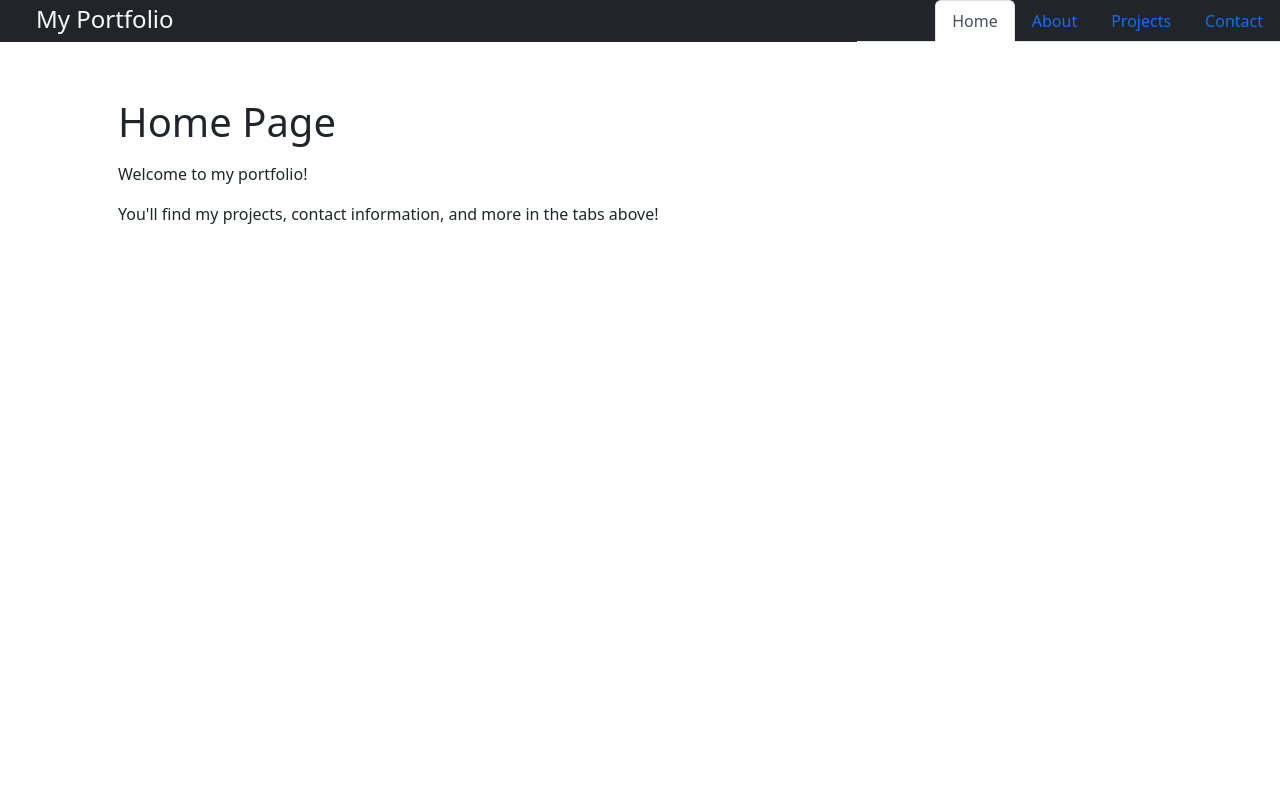
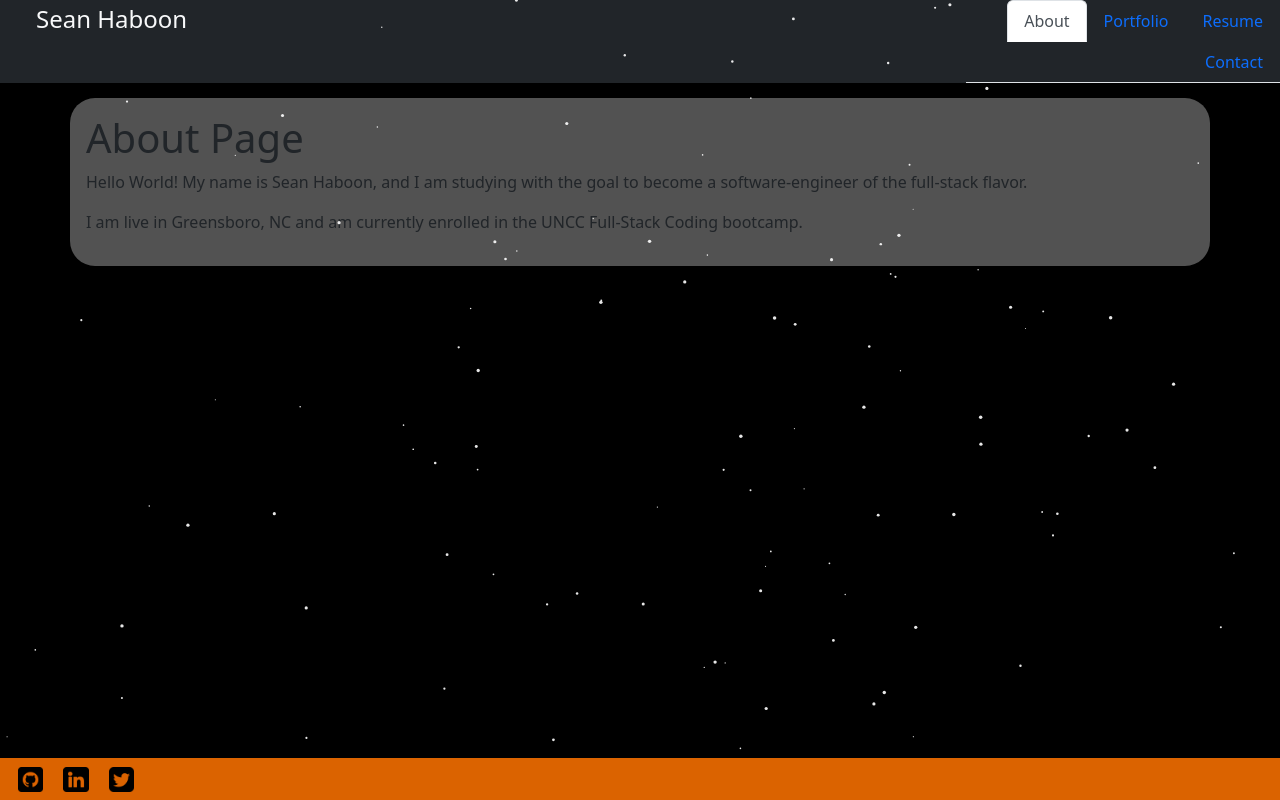
Before and after one commit to shaboon/verbose-goggles, a React (Create React App) app: page / in a window 1280 px wide. Built offline with nearby package versions, Linux system fonts and the light colour scheme.

Commit message:
more styling added

```diff
--- a/src/components/Footer.js
+++ b/src/components/Footer.js
@@ -1,12 +1,21 @@
 import React from "react";
+import github from "../img/github.png";
+import linkedin from "../img/linkedin.png";
+import twitter from "../img/twitter-sign.png";
 
 export default function Footer() {
   return (
     <div>
-      <footer>
-        <section>
+      <footer className="foot">
+        <section className="icon-container">
           <a href="https://github.com/shaboon">
-            <img src="" />
+            <img src={github} className="icon" alt="Github Logo and Link" />
+          </a>
+          <a href="https://www.linkedin.com/in/sean-haboon-6494501a7/">
+            <img src={linkedin} className="icon" alt="LinkedIn Logo and Link" />
+          </a>
+          <a href="https://twitter.com/SeanHaboon">
+            <img src={twitter} className="icon" alt="Twitter Logo and Link" />
           </a>
         </section>
       </footer>
--- /dev/null
+++ b/src/components/GalaxyBackground.js
@@ -0,0 +1,114 @@
+import React from "react";
+
+const isValidHexCode = (s) => {
+  const string = s;
+  const re = /[0-9A-Fa-f]{6}/g;
+  return re.test(string) && string.includes("#");
+};
+
+const GalaxyBackground = (props) => {
+  const starCount = props.starCount || 150;
+  const rotationSpeed = props.rotationSpeed || 0.01;
+  const innerRadius = props.innerRadius || 100;
+  const minSize = props.minSize || 0.5;
+  const maxSize = props.maxSize || 1.8;
+  const opacity = props.opacity || 0.9;
+  const bgColor =
+    props.bgColor && isValidHexCode(props.bgColor) ? props.bgColor : "#000000";
+  const starColor =
+    props.starColor && isValidHexCode(props.starColor)
+      ? props.starColor
+      : "#ffffff";
+
+  const galaxy = React.createRef();
+  const svgGroup = React.createRef();
+
+  React.useEffect(() => {
+    console.log("React.useEffect");
+    const handleResize = () => {
+      if (svgGroup.current) {
+        svgGroup.current.innerHTML = "";
+        initBackground();
+      }
+    };
+
+    window.addEventListener("resize", handleResize);
+    handleResize();
+  });
+
+  const rotate = (stars, center) => {
+    stars.forEach(function (star) {
+      star.angle += (star.speed * Math.PI) / 180;
+      star.setAttribute("cx", center.x + star.radius * Math.cos(star.angle));
+      star.setAttribute("cy", center.y + star.radius * Math.sin(star.angle));
+    });
+    requestAnimationFrame(() => rotate(stars, center));
+  };
+
+  const initBackground = () => {
+    let svgNS = "http://www.w3.org/2000/svg";
+    let center = {
+      x: galaxy.current.getBoundingClientRect().width / 2,
+      y: galaxy.current.getBoundingClientRect().height / 2,
+    };
+
+    let stars = [];
+    let maxRad = Math.sqrt(Math.pow(center.x, 2) + Math.pow(center.y, 2));
+
+    for (let i = 0; i < starCount; ++i) {
+      // add new star
+      let star = document.createElementNS(svgNS, "circle");
+
+      // set basic tag attributes
+      star.setAttribute("class", "star");
+      star.setAttribute("fill", starColor);
+      star.setAttribute("stroke", "none");
+      star.setAttribute("cx", center.x);
+      star.setAttribute("cy", center.y);
+      star.setAttribute("r", Math.random() * (maxSize - minSize) + minSize);
+
+      // set custom attributes for calculations
+      star.speed = parseFloat(star.getAttribute("r")) * rotationSpeed;
+      star.angle = Math.random() * 360;
+      star.radius = Math.random() * (maxRad - innerRadius) + innerRadius;
+
+      // add to internal array and svg group
+      stars.push(star);
+      svgGroup.current.appendChild(star);
+    }
+
+    rotate(stars, center);
+  };
+
+  return (
+    <div
+      style={{
+        backgroundColor: bgColor,
+        height: "100vh",
+        position: "relative",
+        width: "100%",
+      }}
+    >
+      <svg
+        style={{
+          opacity: opacity,
+          position: "absolute",
+          pointerEvents: "none",
+          width: "100%",
+          height: "100%",
+        }}
+        id="galaxy"
+        ref={galaxy}
+      >
+        <g
+          id="stars"
+          style={{ width: "100%", height: "100%" }}
+          ref={svgGroup}
+        ></g>
+      </svg>
+      <div style={{ zIndex: 10 }}>{props.children}</div>
+    </div>
+  );
+};
+
+export default GalaxyBackground;
--- a/src/components/NavTabs.js
+++ b/src/components/NavTabs.js
@@ -2,20 +2,9 @@ import React from "react";
 
 function NavTabs({ currentPage, handlePageChange }) {
   return (
-    <div className="row bg-dark text-light">
-      <h1 className="justify-content-start col-8 px-5 nav-text">
-        My Portfolio
-      </h1>
-      <ul className="nav nav-tabs col-4 justify-content-end">
-        <li className="nav-item py-0">
-          <a
-            href="#home"
-            onClick={() => handlePageChange("Home")}
-            className={currentPage === "Home" ? "nav-link active" : "nav-link"}
-          >
-            Home
-          </a>
-        </li>
+    <div className="row bg-dark text-light nav-container">
+      <h1 className="justify-content-start col-9 px-5 nav-text">Sean Haboon</h1>
+      <ul className="nav nav-tabs col-3 justify-content-end">
         <li className="nav-item py-0">
           <a
             href="#about"
@@ -27,13 +16,24 @@ function NavTabs({ currentPage, handlePageChange }) {
         </li>
         <li className="nav-item py-0">
           <a
-            href="#projects"
-            onClick={() => handlePageChange("Projects")}
+            href="#portfolio"
+            onClick={() => handlePageChange("Portfolio")}
             className={
-              currentPage === "Projects" ? "nav-link active" : "nav-link"
+              currentPage === "Portfolio" ? "nav-link active" : "nav-link"
             }
           >
-            Projects
+            Portfolio
+          </a>
+        </li>
+        <li className="nav-item py-0">
+          <a
+            href="#resume"
+            onClick={() => handlePageChange("Resume")}
+            className={
+              currentPage === "Resume" ? "nav-link active" : "nav-link"
+            }
+          >
+            Resume
           </a>
         </li>
         <li className="nav-item py-0">
--- a/src/components/PortfolioContainer.js
+++ b/src/components/PortfolioContainer.js
@@ -1,23 +1,24 @@
 import React, { useState } from "react";
 import NavTabs from "./NavTabs";
 import Footer from "./Footer";
-import Home from "./pages/Home";
+import Resume from "./pages/Resume";
 import About from "./pages/About";
-import Projects from "./pages/Projects";
+import Portfolio from "./pages/Portfolio";
 import Contact from "./pages/Contact";
+import GalaxyBackground from "./GalaxyBackground";
 
 export default function PortfolioContainer() {
-  const [currentPage, setCurrentPage] = useState("Home");
+  const [currentPage, setCurrentPage] = useState("About");
 
   const renderPage = () => {
-    if (currentPage === "Home") {
-      return <Home />;
-    }
     if (currentPage === "About") {
       return <About />;
     }
-    if (currentPage === "Projects") {
-      return <Projects />;
+    if (currentPage === "Portfolio") {
+      return <Portfolio />;
+    }
+    if (currentPage === "Resume") {
+      return <Resume />;
     }
     return <Contact />;
   };
@@ -25,10 +26,15 @@ export default function PortfolioContainer() {
   const handlePageChange = (page) => setCurrentPage(page);
 
   return (
-    <div>
-      <NavTabs currentPage={currentPage} handlePageChange={handlePageChange} />
-      {renderPage()}
-      <Footer />
-    </div>
+    <GalaxyBackground>
+      <div>
+        <NavTabs
+          currentPage={currentPage}
+          handlePageChange={handlePageChange}
+        />
+        {renderPage()}
+        <Footer />
+      </div>
+    </GalaxyBackground>
   );
 }
--- a/src/components/css/styles.css
+++ b/src/components/css/styles.css
@@ -1,5 +1,25 @@
 html {
-    background-color: #ffffff;
+    width: 100%;
+    height: 100%;
+    background-color: #696969;
+}
+
+.root {
+    background-color: black;
+}
+
+.rendered {
+    margin: 15px;
+    width: 80%;
+    height: 80%;
+    background-color: #525252;
+    border-radius: 25px
+}
+
+/* Nav */
+
+.nav-container {
+    -webkit-linear-gradient: (top left, #150C17, #535353)
 }
 
 .nav-text {
@@ -13,3 +33,37 @@ html {
 .home {
     background-repeat: no-repeat;
 }
+
+/* Footer */
+
+.foot {
+    position: fixed;
+    left: 0;
+    bottom: 0;
+    padding: 8px;
+    width: 100%;
+    background-color: #db6300;
+}
+
+
+
+.icon {
+    width: 2%;
+    height: 2%;
+    margin-left: 10px;
+    margin-right: 10px;
+    justify-content: center;
+}
+
+.icon:hover {
+    animation: myshadow 1s infinite;
+}
+@keyframes myshadow {
+    50% {
+        box-shadow: #ffffff 0px 0px 15px;
+    }
+}
+
+.icon:active {
+    opacity: 50%;
+}
--- a/src/components/pages/About.js
+++ b/src/components/pages/About.js
@@ -2,7 +2,7 @@ import React from "react";
 
 export default function About() {
   return (
-    <div>
+    <div className="container p-3 mx-auto rendered">
       <h1>About Page</h1>
       <p className="about-opener">
         Hello World! My name is Sean Haboon, and I am studying with the goal to
--- a/src/components/pages/Contact.js
+++ b/src/components/pages/Contact.js
@@ -2,15 +2,23 @@ import React from "react";
 
 export default function Contact() {
   return (
-    <div>
+    <div className="rendered">
       <h1 className="px-4 my-2">Contact Page</h1>
-      <form className="container my-5">
-        <input className="col-12 row my-2" type="text" placeholder="Name" />
-        <input className="col-12 row my-2" type="email" placeholder="Email" />
-        <textarea className="col-12 row my-2" placeholder="Message" />
+      <form className="container mx-auto my-5 col-12 p-3">
+        <input
+          className="col-8 row mx-auto my-2"
+          type="text"
+          placeholder="Name"
+        />
+        <input
+          className="col-8 row mx-auto my-2"
+          type="email"
+          placeholder="Email"
+        />
+        <textarea className="col-8 row mx-auto my-2" placeholder="Message" />
 
         <button
-          className="col-2 row justify-content-center align-items-center"
+          className="col-2 mx-auto my-3 row justify-content-center align-items-center"
           type="submit"
         >
           Submit
--- a/src/components/pages/Projects.js
+++ b/src/components/pages/Portfolio.js
@@ -2,7 +2,7 @@ import React from "react";
 
 export default function Projects() {
   return (
-    <div className="container row justify-content-center mx-auto">
+    <div className="container row justify-content-center mx-auto rendered">
       <h1 className="col-12 row justify-content-center">My Projects</h1>
       <article className="col-12 col-md-4">
         <h2 className="row justify-content-center text-align-center">
--- a/src/components/pages/Home.js
+++ b/src/components/pages/Resume.js
@@ -1,9 +1,9 @@
 import React from "react";
 import "../css/styles.css";
 
-export default function Home() {
+export default function Resume() {
   return (
-    <div className="container mx-auto p-5 rounded home">
+    <div className="container mx-auto p-5 rounded home rendered">
       <h1 className="my-2">Home Page</h1>
       <p className="my-3">Welcome to my portfolio!</p>
       <p>
```
Also changed, not shown: src/components/css/form.css (deleted).
